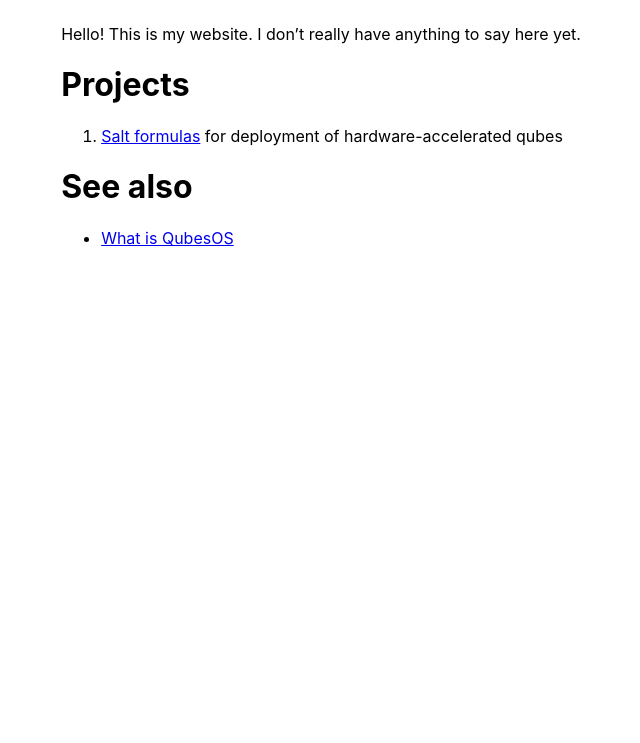
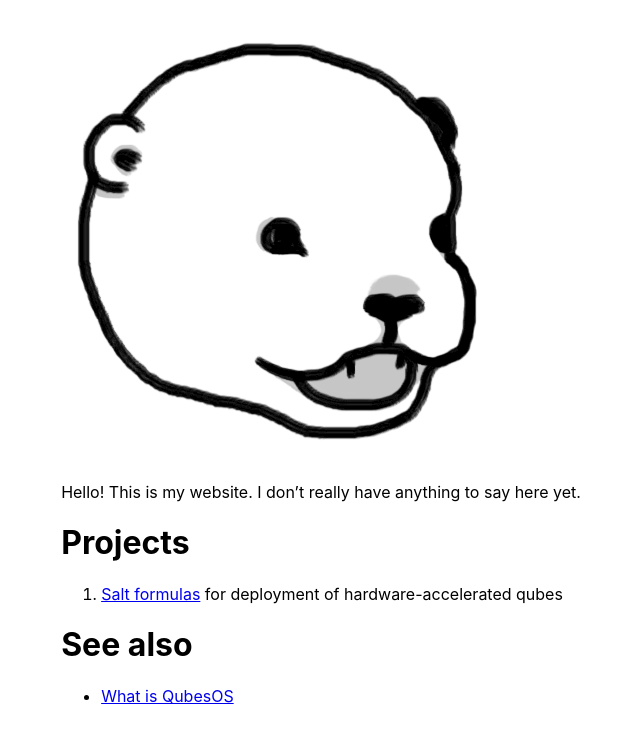
Before and after one commit to RandyTheOtter/RandyTheOtter.github.io, a Jekyll site: the page built from index.md, in a window 1280 px wide. Shown: the top 743 px of the page, without its empty margins (319-959 px from the left). Built offline with Jekyll 4.4.1, drawn with Linux system fonts in a browser that asks for light colours.

Commit message:
Add logo

```diff
--- a/index.md
+++ b/index.md
@@ -2,6 +2,8 @@
 layout: default
 title: "Home"
 ---
+
+![RandyTheOtter](/assets/images/otter-background:white.png)
 
 Hello! This is my website. I don't really have anything to say here yet.
 
```
Also changed, not shown: assets/images/otter-background:white.png (added).
